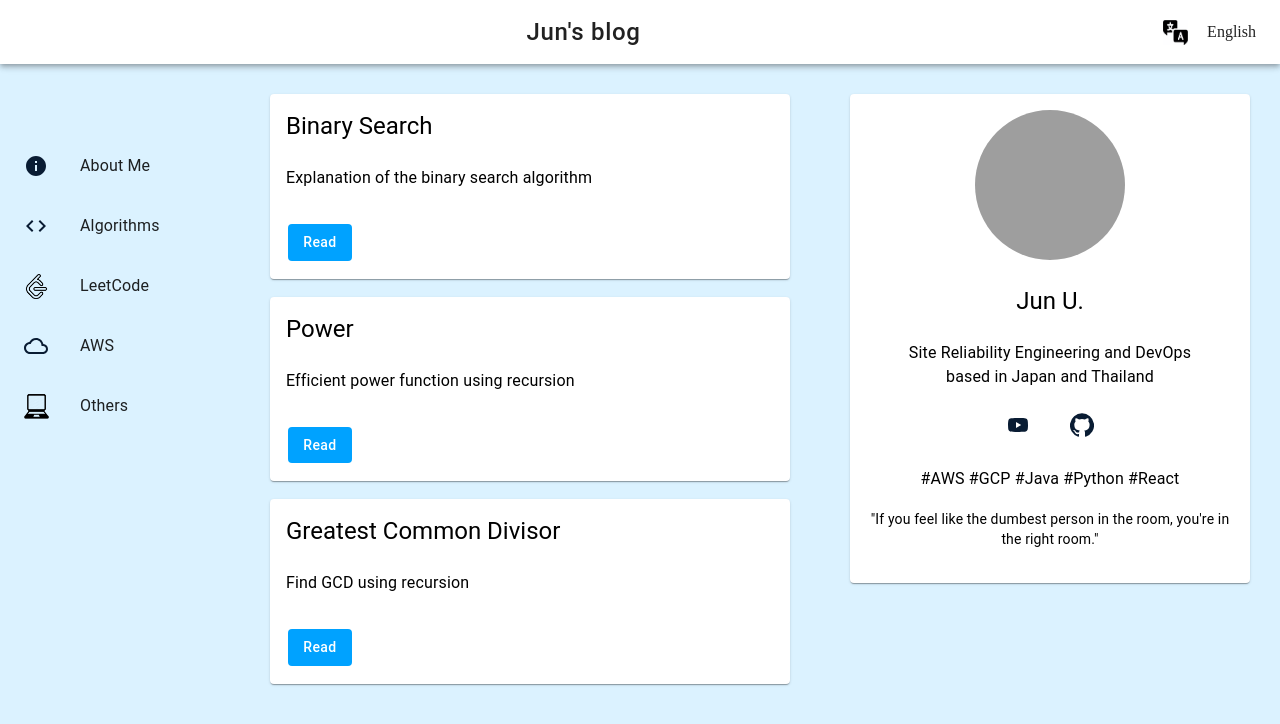
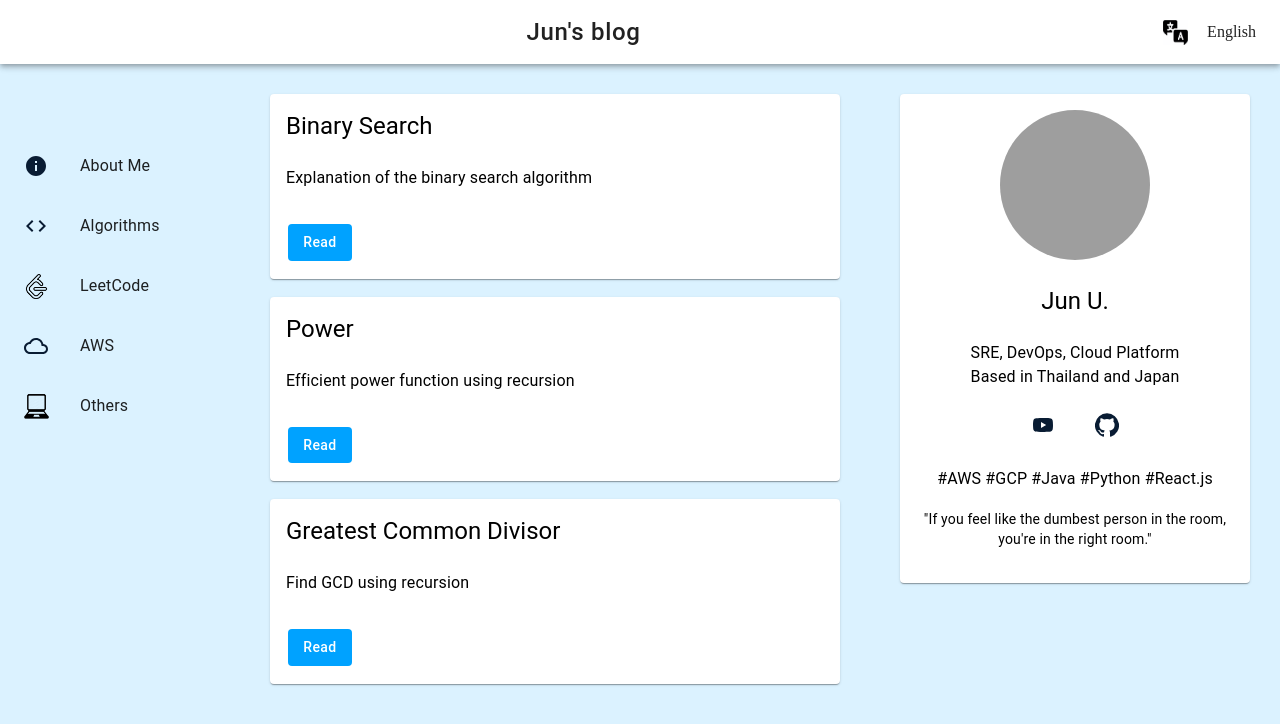
Before and after one commit to jun-uen0/react-techs, a React (Create React App) app: page / in a window 1280 px wide. Shown: the top 724 px of the page. Built offline with nearby package versions, Linux system fonts and the light colour scheme; grey boxes are pictures that could not be loaded; the HTML template or start-up script is replaced by a standard one.

Commit message:
chore: modify profile

```diff
--- a/src/components/Layout/CardArea/parts/Profile.tsx
+++ b/src/components/Layout/CardArea/parts/Profile.tsx
@@ -30,14 +30,14 @@ const Profile: React.FC = () => {
           </Typography>
           <Typography>
           <br/>
-          Site Reliability Engineering and DevOps<br />
-          based in Japan and Thailand
+          SRE, DevOps, Cloud Platform<br />
+          Based in Thailand and Japan
           </Typography>
           <span style={{ marginLeft: 16 }} />
           <Sns />
           <Typography>
             <br />
-            #AWS #GCP #Java #Python #React
+            #AWS #GCP #Java #Python #React.js
           </Typography>
           <span style={{ marginLeft: 16 }} />
           <Typography variant="body2">
--- a/src/index.css
+++ b/src/index.css
@@ -19,7 +19,7 @@ body {
 }
 
 .cardArea {
-  max-width: 400px;
+  max-width: 350px;
   margin: 30px;
 }
 
```
